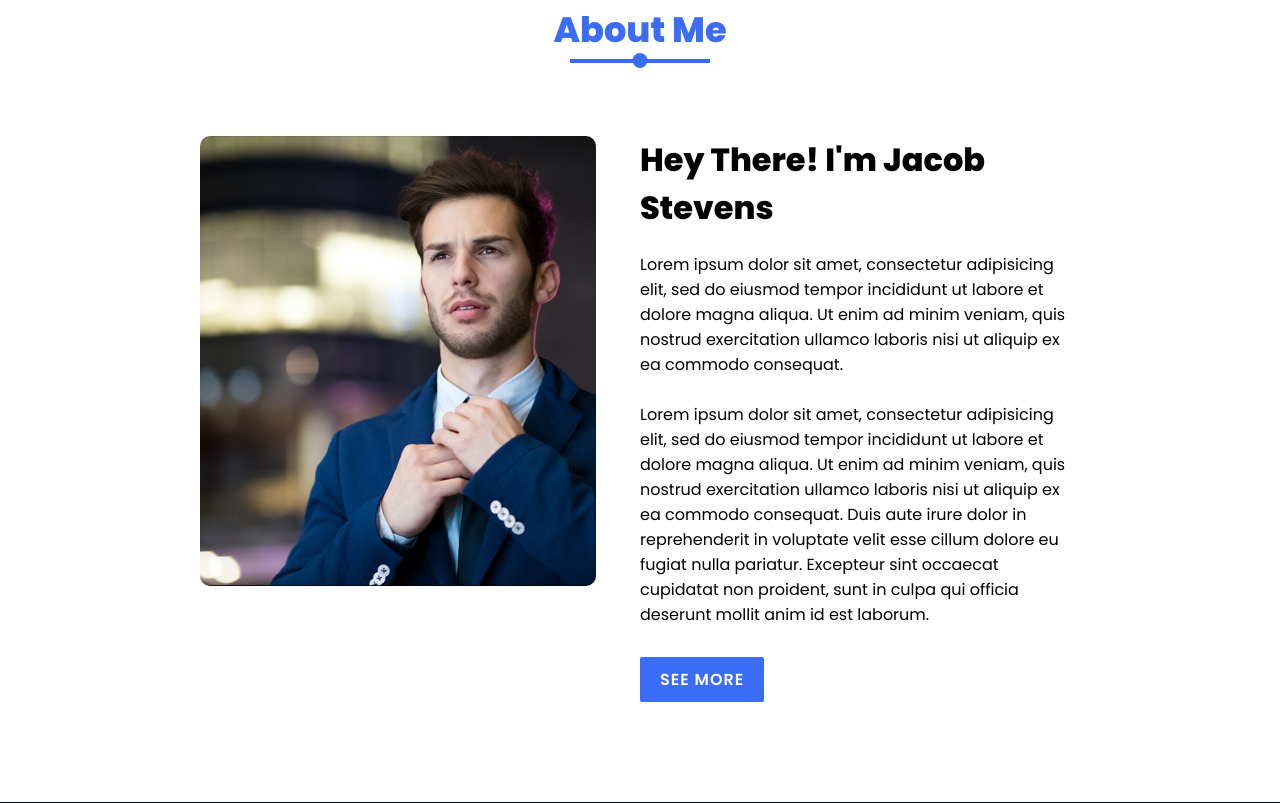
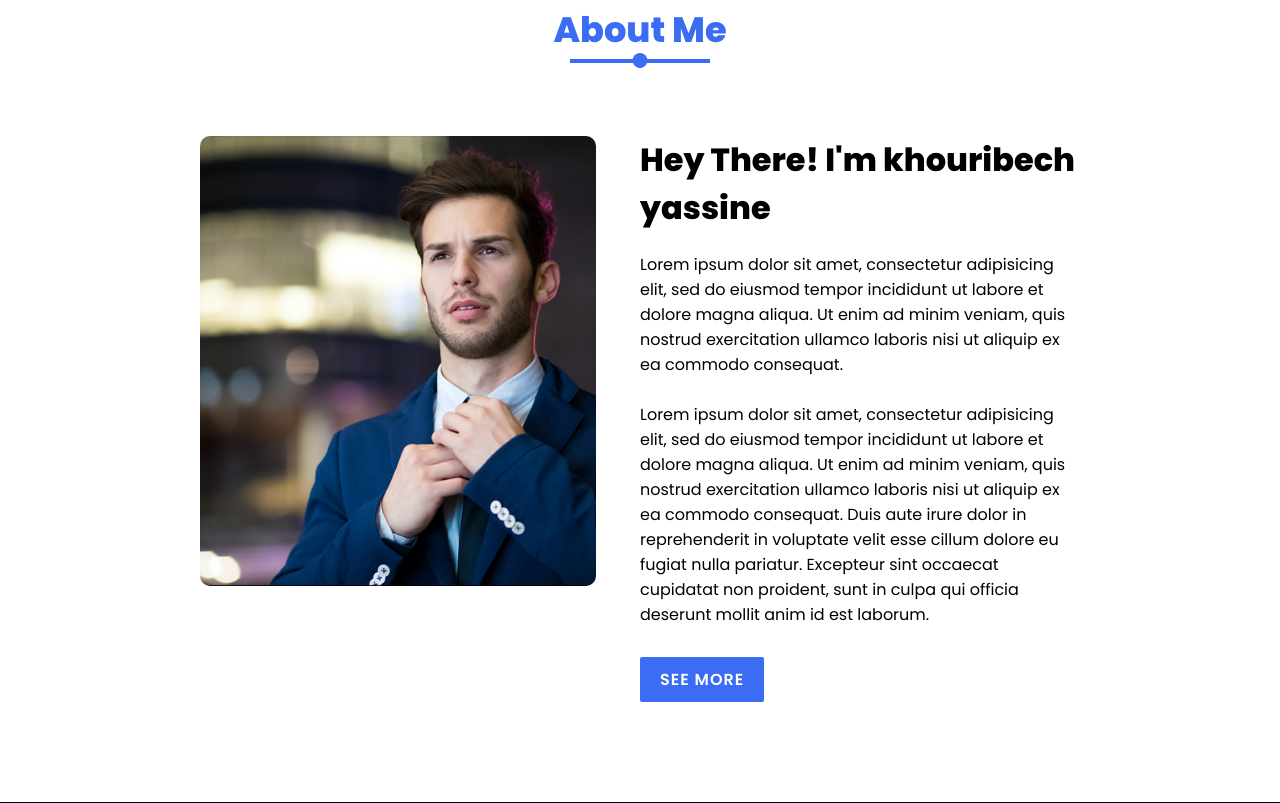
Before and after one commit to YASSINEKHOURIBECH1/YASSINEKHOURIBECH1.github.io, a plain HTML site: page Responsive Personal Portfolio Website - HTML, CSS & Vanilla Javascript/index.html in a window 1280 px wide. Shown: the part 897-1700 px from the top of the page. Drawn offline with Linux system fonts and the light colour scheme.

Commit message:
Update index.html

```diff
--- a/Responsive Personal Portfolio Website - HTML, CSS & Vanilla Javascript/index.html
+++ b/Responsive Personal Portfolio Website - HTML, CSS & Vanilla Javascript/index.html
@@ -54,7 +54,7 @@
           </div>
         </div>
         <div class="column col-right reveal">
-          <h2 class="content-title">Hey There! I'm Jacob Stevens</h2>
+          <h2 class="content-title">Hey There! I'm khouribech yassine</h2>
           <p class="paragraph-text">Lorem ipsum dolor sit amet, consectetur adipisicing elit, sed do eiusmod tempor incididunt ut labore et dolore magna aliqua. Ut enim ad minim veniam, quis nostrud exercitation ullamco laboris nisi ut aliquip ex ea commodo consequat.<br><br>Lorem ipsum dolor sit amet, consectetur adipisicing elit, sed do eiusmod tempor incididunt ut labore et dolore magna aliqua. Ut enim ad minim veniam, quis nostrud exercitation ullamco laboris nisi ut aliquip ex ea commodo consequat. Duis aute irure dolor in reprehenderit in voluptate velit esse cillum dolore eu fugiat nulla pariatur. Excepteur sint occaecat cupidatat non proident, sunt in culpa qui officia deserunt mollit anim id est laborum.</p>
           <a href="" class="btn">See More</a>
         </div>
@@ -252,7 +252,7 @@
     </section>
 
     <footer class="footer">
-      <span class="footer-title">Jacob Stevens</span>
+      <span class="footer-title">Khouribech yassine</span>
       <p>Copyright @2021 <a href="https://www.facebook.com/yassine.garinid">khouribechyassine</a>. All Rights Reserved.</p>
     </footer>
 
```
